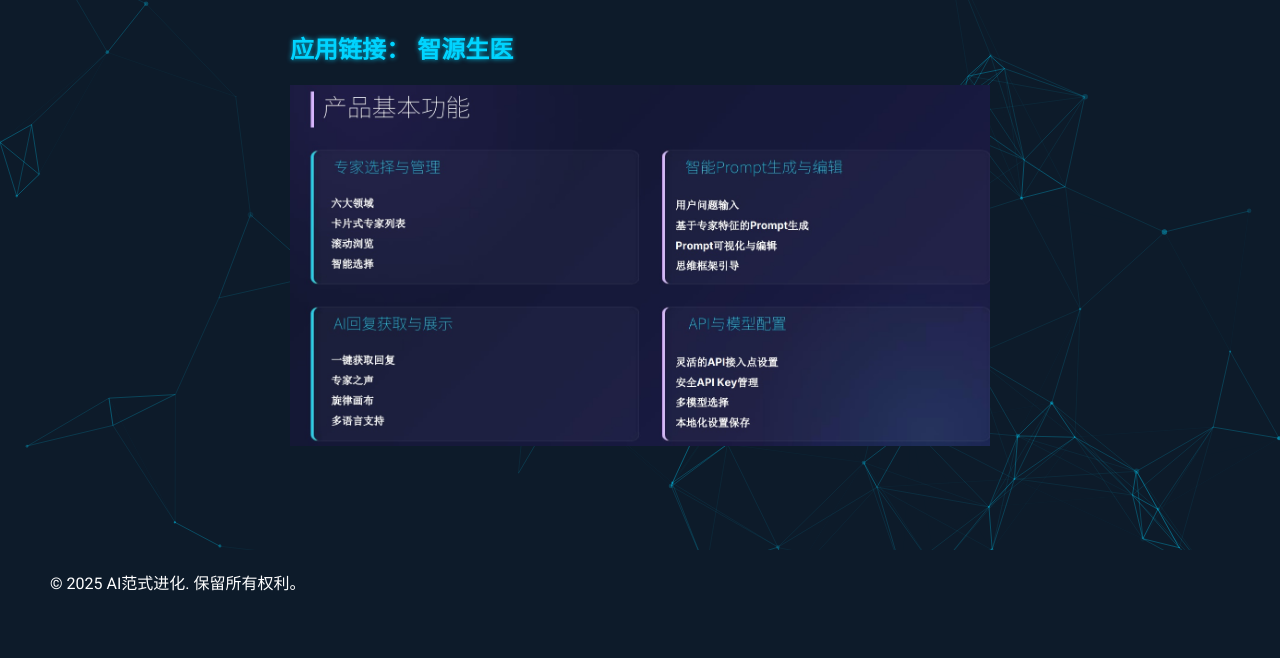
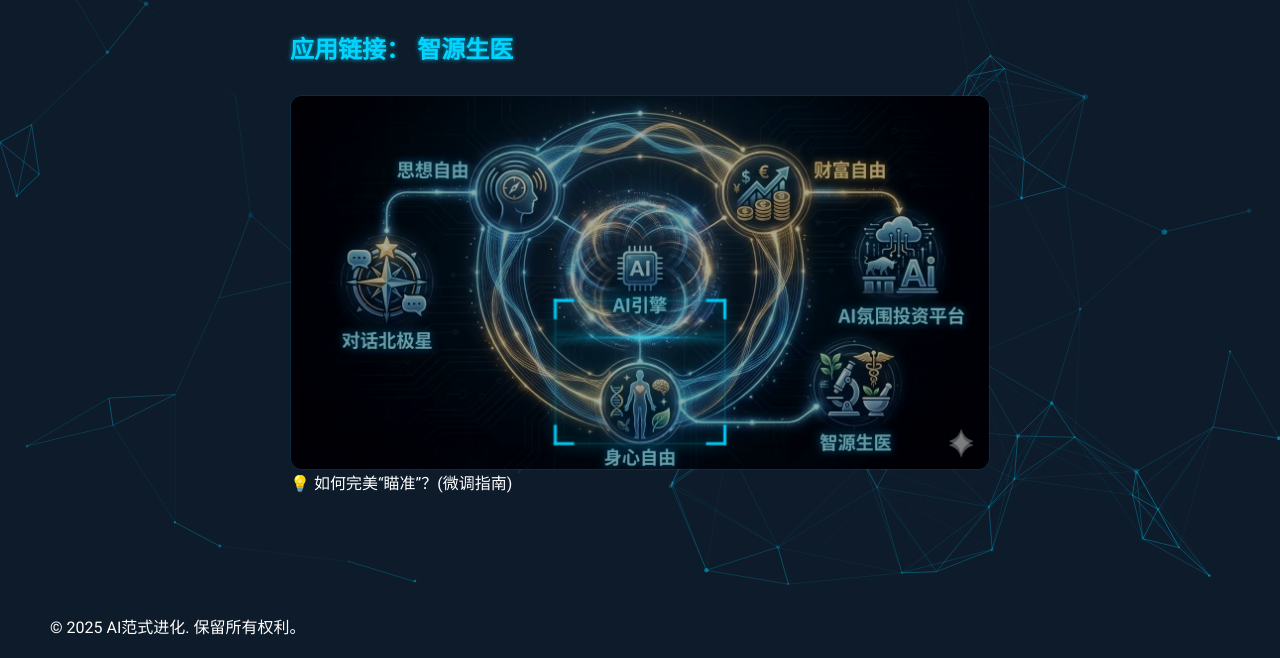
Before and after one commit to digital-era/EvolutionaryParadigm, a plain HTML site: page ai-biomed.html in a window 1280 px wide. Shown: the part 209-867 px from the top of the page. Before the commit the page ends 823 px from the top, so only its background shows below. Drawn offline with nearby package versions, Linux system fonts and the light colour scheme.

Commit message:
Update ai-biomed.html

```diff
--- a/ai-biomed.html
+++ b/ai-biomed.html
@@ -54,9 +54,17 @@
                 <li class="detail-card"><a href="ai-biomed-caselist.html" data-i18n="biomed.stage.creative">内容创意</a></li>
             </ul>
             -->
-            <div class="image-wrapper">
-                <img src="images/profunc-biomed.jpg" alt="productfunction" class="responsive-image">
+            <!--  AI生医范式 HUD  -->
+            <div class="image-wrapper blueprint-hud-wrapper">
+                <img id="biomed-blueprint-img" src="images/AI范式进化解决方案蓝图.jpg" data-i18n-img="index.blueprint.image" alt="AI生医范式" class="responsive-image base-image">
+                <!-- 注意这里叠加了 target-biomed 控制位置 -->
+                <div class="hud-target-box target-biomed">
+                    <div class="corner top-left"></div><div class="corner top-right"></div>
+                    <div class="corner bottom-left"></div><div class="corner bottom-right"></div>
+                    <div class="scanning-line"></div>
+                </div>
             </div>
+💡 如何完美“瞄准”？(微调指南)
         </div>
     </section>
     <footer>
```
